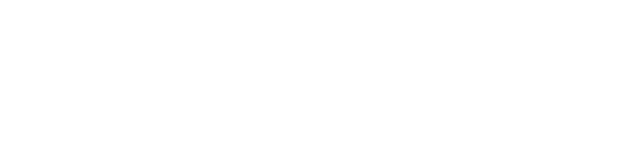
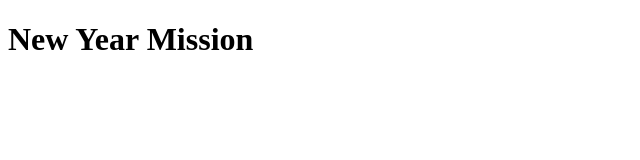
Before and after one commit to kanijfatemalaizu/b9-a1, a plain HTML site: page index.html in a window 1280 px wide. Shown: the whole page, without its empty margins (0-640 px from the left). Drawn offline with Linux system fonts and the light colour scheme.

Commit message:
second  commit

```diff
--- a/index.html
+++ b/index.html
@@ -16,6 +16,7 @@
         <!--[if lt IE 7]>
             <p class="browsehappy">You are using an <strong>outdated</strong> browser. Please <a href="#">upgrade your browser</a> to improve your experience.</p>
         <![endif]-->
+        <h1>New Year Mission</h1>
 
         <script src="" async defer></script>
     </body>
```
Also changed, not shown: 1 other file.
